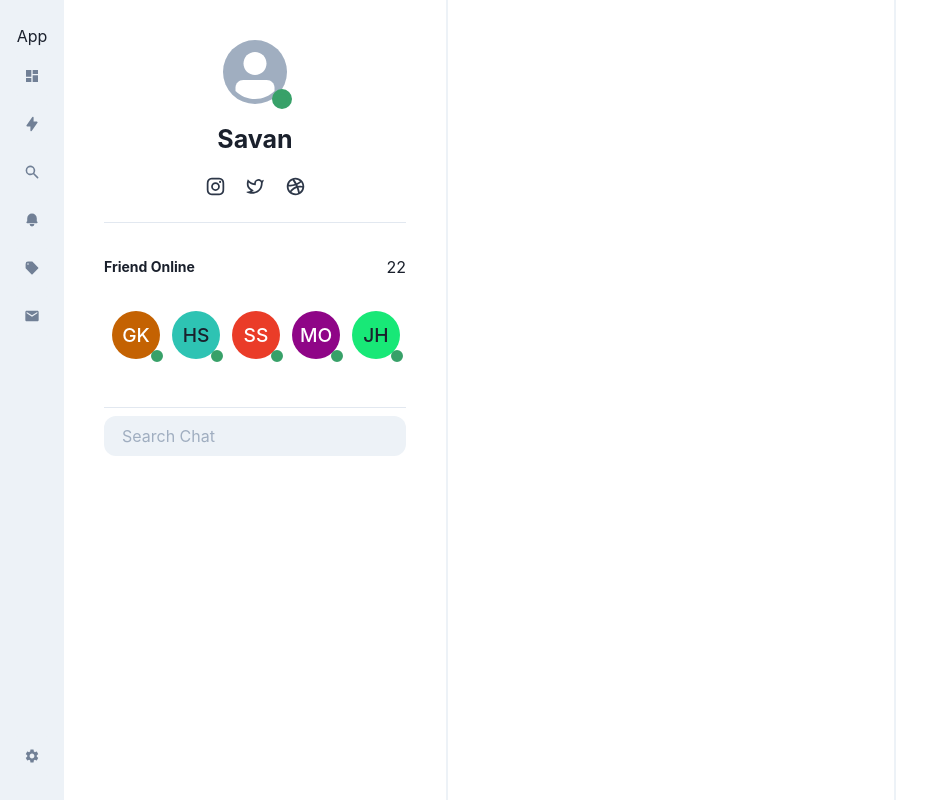
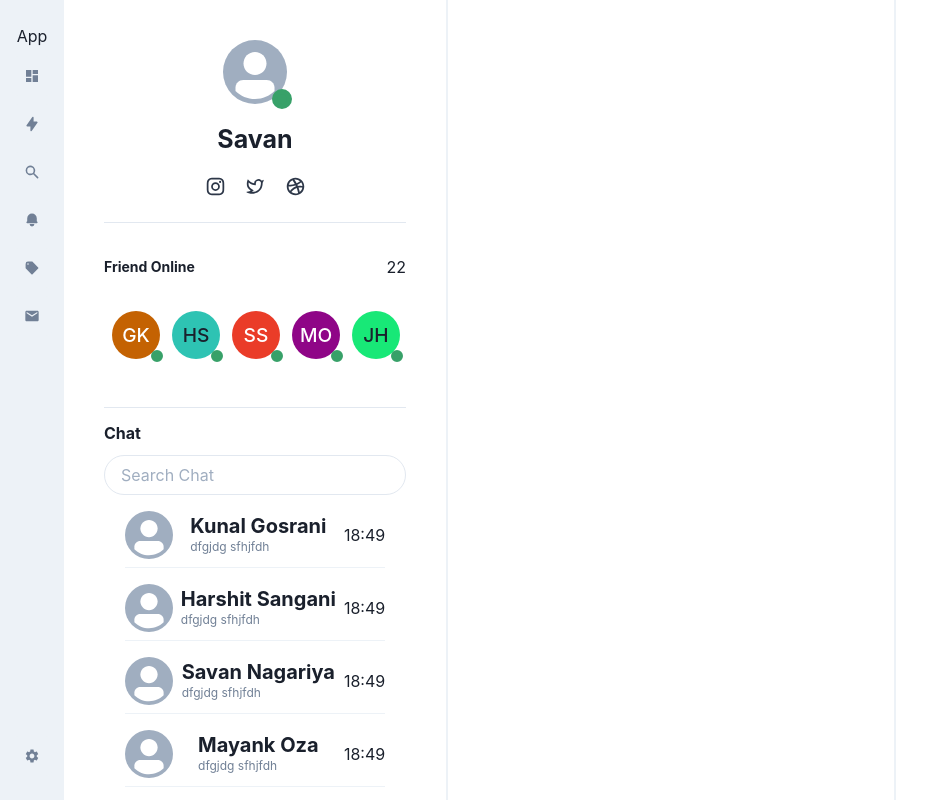
Before and after one commit to SavanNagariya/chat-app, a Next.js app: page / in a window 1280 px wide. Shown: the whole page, without its empty margins (0-941 px from the left). Built offline with nearby package versions, Linux system fonts and the light colour scheme.

Commit message:
app chat left side bar finished

```diff
--- a/components/chathistory/chathistorysidebar.tsx
+++ b/components/chathistory/chathistorysidebar.tsx
@@ -87,16 +87,99 @@ const LeftSidebar = () => {
         w="full"
         py={2}
       ></Box>
-      <Box w="full">
+      <Box w="full" pt={2}>
+        <Heading size="sm">Chat</Heading>
         <Input
-          variant="filled"
-          rounded="xl"
+          mt={3}
+          variant="outline"
+          rounded="3xl"
           w="full"
           h={10}
-          bg="gray.100"
           placeholder="Search Chat"
         />
       </Box>
+      <VStack overflow="auto">
+        <HStack
+          justifyContent="space-between"
+          w="full"
+          borderBottomWidth={1}
+          borderBottomColor="gray.100"
+          py={2}
+        >
+          <Avatar></Avatar>
+          <Box>
+            <Heading size="md">Kunal Gosrani</Heading>
+            <Text fontSize="xs" color="gray.500">
+              dfgjdg sfhjfdh
+            </Text>
+          </Box>
+          <Text>18:49</Text>
+        </HStack>
+        <HStack
+          justifyContent="space-between"
+          w="full"
+          borderBottomWidth={1}
+          borderBottomColor="gray.100"
+          py={2}
+        >
+          <Avatar></Avatar>
+          <Box>
+            <Heading size="md">Harshit Sangani</Heading>
+            <Text fontSize="xs" color="gray.500">
+              dfgjdg sfhjfdh
+            </Text>
+          </Box>
+          <Text>18:49</Text>
+        </HStack>
+        <HStack
+          justifyContent="space-between"
+          w="full"
+          borderBottomWidth={1}
+          borderBottomColor="gray.100"
+          py={2}
+        >
+          <Avatar></Avatar>
+          <Box>
+            <Heading size="md">Savan Nagariya</Heading>
+            <Text fontSize="xs" color="gray.500">
+              dfgjdg sfhjfdh
+            </Text>
+          </Box>
+          <Text>18:49</Text>
+        </HStack>
+        <HStack
+          justifyContent="space-between"
+          w="full"
+          borderBottomWidth={1}
+          borderBottomColor="gray.100"
+          py={2}
+        >
+          <Avatar></Avatar>
+          <Box>
+            <Heading size="md">Mayank Oza</Heading>
+            <Text fontSize="xs" color="gray.500">
+              dfgjdg sfhjfdh
+            </Text>
+          </Box>
+          <Text>18:49</Text>
+        </HStack>
+        <HStack
+          justifyContent="space-between"
+          w="full"
+          borderBottomWidth={1}
+          borderBottomColor="gray.100"
+          py={2}
+        >
+          <Avatar></Avatar>
+          <Box>
+            <Heading size="md">Savan Sangani</Heading>
+            <Text fontSize="xs" color="gray.500">
+              dfgjdg sfhjfdh
+            </Text>
+          </Box>
+          <Text>18:49</Text>
+        </HStack>
+      </VStack>
     </VStack>
   );
 };
```
